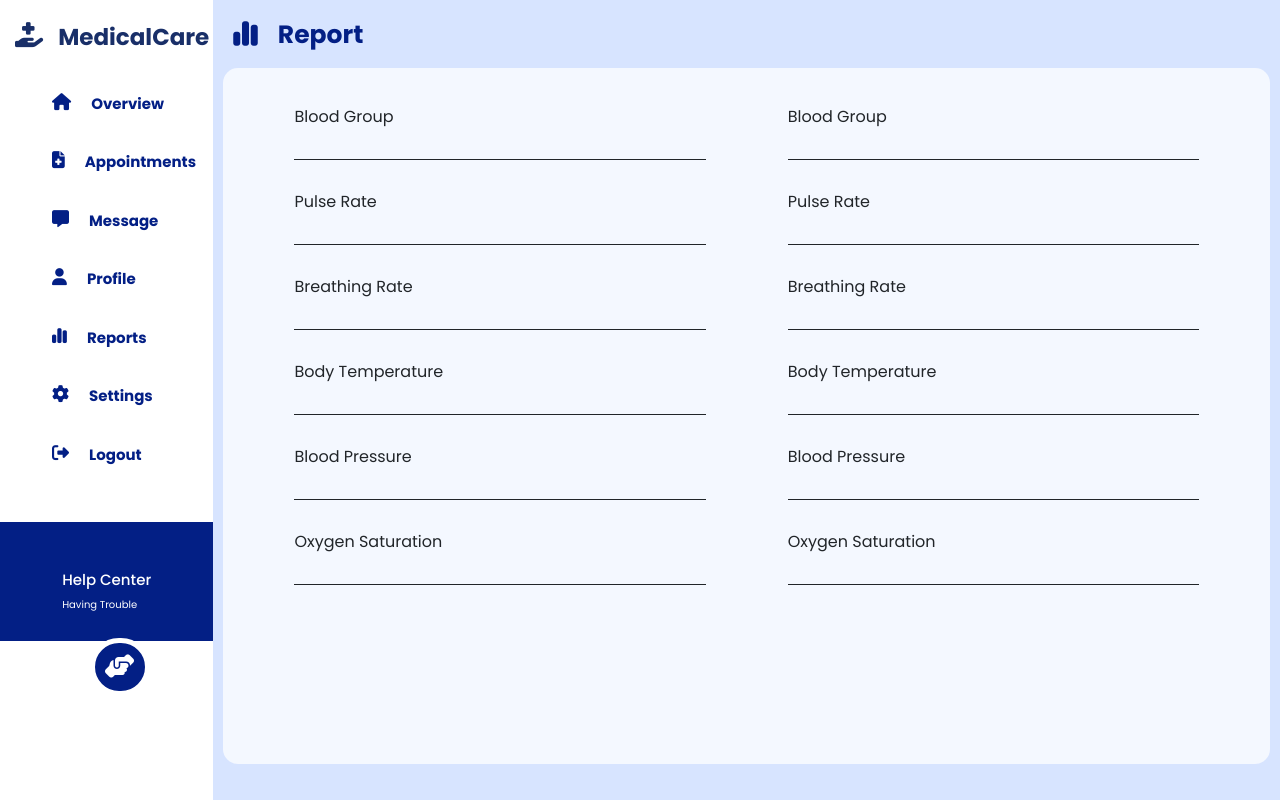
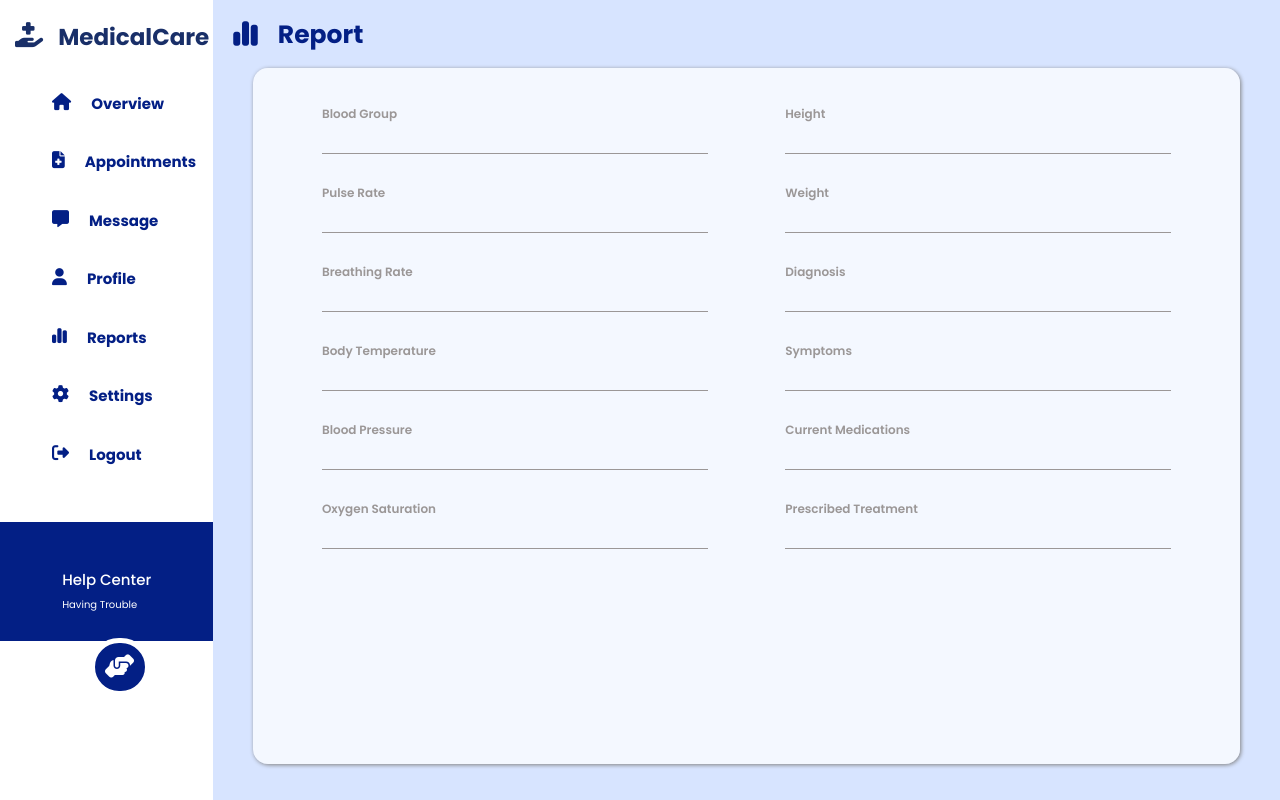
Before and after one commit to sarucm1017/Healthcare_Management-Frontend, a React (Create React App) app: page /reportDetailsPatient in a window 1280 px wide. Built offline with nearby package versions, Linux system fonts and the light colour scheme; a web font is replaced by a local one.

Commit message:
report details

```diff
--- a/src/Componets/Layout/ReportSection/Patients/ReportDetailsPatient.jsx
+++ b/src/Componets/Layout/ReportSection/Patients/ReportDetailsPatient.jsx
@@ -20,7 +20,7 @@ const ReportDetails = () => {
                 </div>
                 <div className="right_section"></div>
               </div>
-              <div className="">
+              <div className="main_section">
                 <div className="col-md-12 content-body-section">
                   <div className=" col-md-5 body_content-section">
                     <div className="report_maininput">
@@ -50,27 +50,27 @@ const ReportDetails = () => {
                   </div>
                   <div className=" col-md-5 body_content-section">
                   <div className="report_maininput">
-                      <p>Blood Group</p>
+                      <p>Height</p>
                       <div className="report_inputBox"><p></p></div>
                     </div>
                     <div className="report_maininput">
-                      <p>Pulse Rate</p>
+                      <p>Weight</p>
                       <div className="report_inputBox"><p></p></div>
                     </div>
                     <div className="report_maininput">
-                      <p>Breathing Rate</p>
+                      <p>Diagnosis</p>
                       <div className="report_inputBox"><p></p></div>
                     </div>
                     <div className="report_maininput">
-                      <p>Body Temperature</p>
+                      <p>Symptoms</p>
                       <div className="report_inputBox"><p></p></div>
                     </div>
                     <div className="report_maininput">
-                      <p>Blood Pressure</p>
+                      <p>Current Medications</p>
                       <div className="report_inputBox"><p></p></div>
                     </div>
                     <div className="report_maininput">
-                      <p>Oxygen Saturation</p>
+                      <p>Prescribed Treatment</p>
                       <div className="report_inputBox"><p></p></div>
                     </div>
                   </div>
--- a/src/Componets/Layout/ReportSection/Patients/patientsreports.css
+++ b/src/Componets/Layout/ReportSection/Patients/patientsreports.css
@@ -57,11 +57,20 @@
     background-color: #ffffffbd;
     justify-content: space-around;
     border-radius: 15px;
+    box-shadow: 1px 1px 4px 0px gray;;
 
+}
+.main_section{
+    padding: 0px 30px;
+}
+.report_maininput p{
+    color: #9B9797;
+    font-size: 12px;
+    font-weight: 600;
 }
 .report_inputBox{
     padding: 15px 0;
-    border-bottom: 1px solid;
+    border-bottom: 1px solid #9B9797;
 }
 .report_maininput{
     padding: 15px 0;
```
